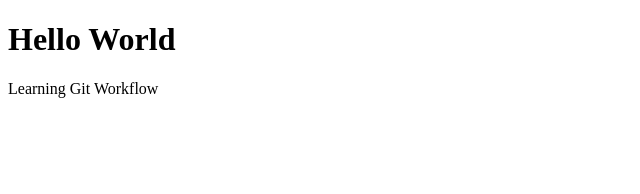
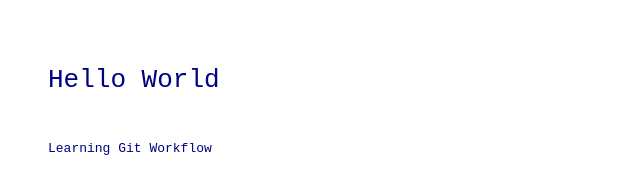
Before and after one commit to Tim-Lord/learning-git-workflow, a plain HTML site: page index.html in a window 1280 px wide. Shown: the whole page, without its empty margins (0-640 px from the left). Drawn offline with Linux system fonts and the light colour scheme.

Commit message:
added css to html

```diff
--- a/index.html
+++ b/index.html
@@ -5,10 +5,21 @@
     <meta http-equiv="X-UA-Compatible" content="IE=edge">
     <meta name="viewport" content="width=device-width, initial-scale=1.0">
     <title>Learning Git</title>
+    <style>
+        body {
+            font-family: monospace;
+            color: navy;
+            padding: 40px;
+        }
+        .header {
+            font-weight: 500;
+        }
+    </style>
 </head>
 <body>
     <main>
-        <h1>Hello World</h1>
+        <h1 class="header">Hello World</h1>
+        <br />
         <p> Learning Git Workflow </p>
     </main>
 </body>
```
